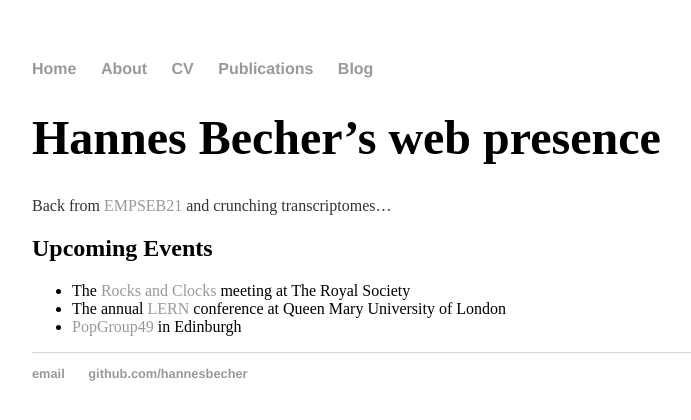
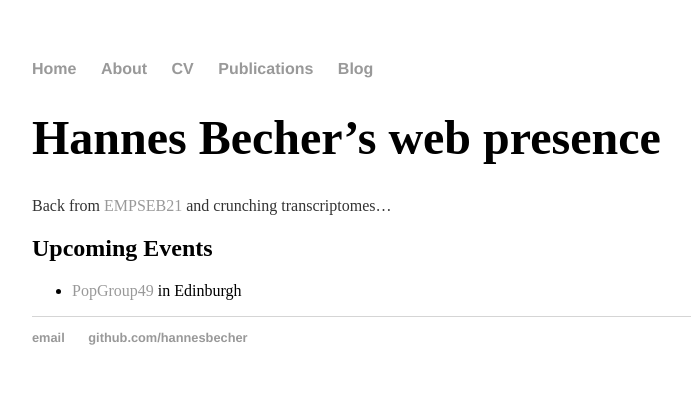
Before and after one commit to hannesbecher/hannesbecher.github.io, a Jekyll site: the page built from index.md, in a window 1280 px wide. Shown: the top 420 px of the page, without its empty margins (160-851 px from the left). Built offline with Jekyll 4.4.1, drawn with Linux system fonts in a browser that asks for light colours.

Commit message:
Update index.md

```diff
--- a/index.md
+++ b/index.md
@@ -9,6 +9,4 @@ Back from [EMPSEB21](http://empseb21.bio.ed.ac.uk/) and crunching transcriptomes
 
 
 ##Upcoming Events
-* The [Rocks and Clocks](https://royalsociety.org/events/2015/11/dating-species-divergences/) meeting at The Royal Society
-* The annual [LERN](http://londonevolution.net/) conference at Queen Mary University of London
 * [PopGroup49](http://www.populationgeneticsgroup.org/) in Edinburgh
```
